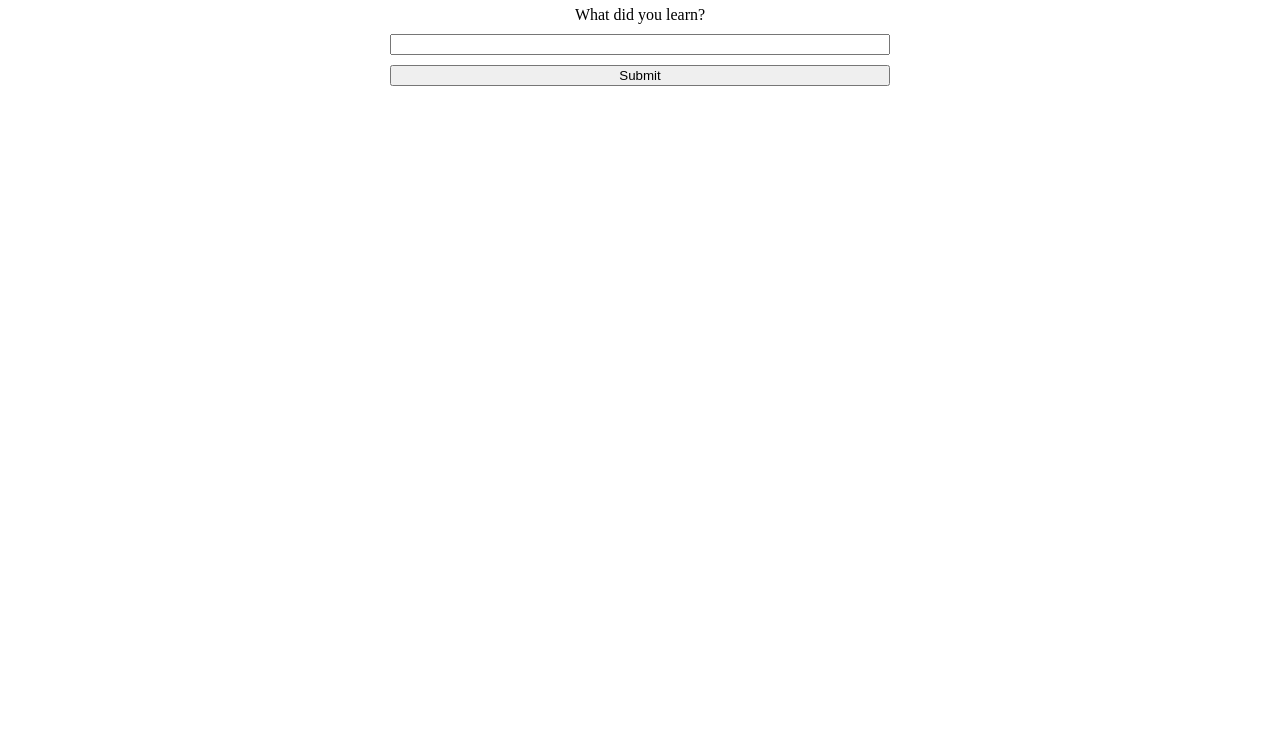
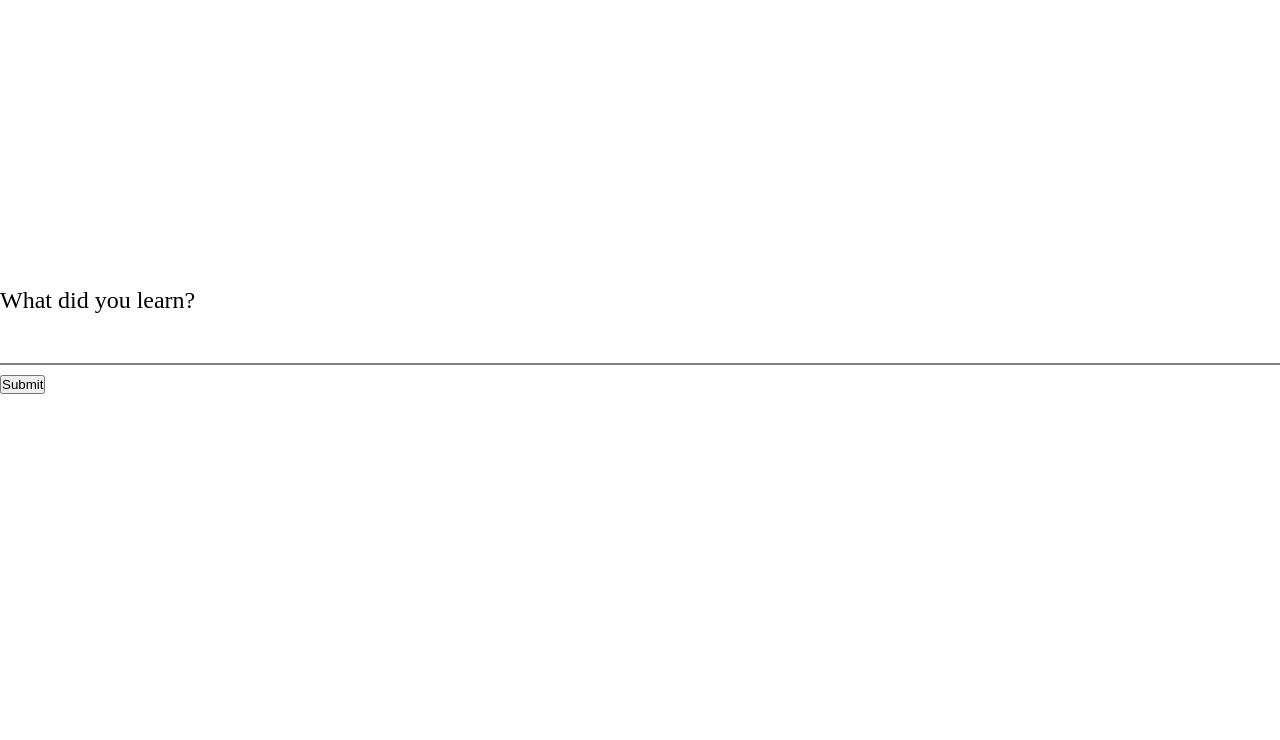
Before and after one commit to TheDeployGuy/til, a website built with Parcel: page index.html in a window 1280 px wide. Shown: the part 60-800 px from the top of the page. Built offline with nearby package versions, Linux system fonts and the light colour scheme.

Commit message:
More css changes

```diff
--- a/index.css
+++ b/index.css
@@ -1,19 +1,27 @@
 * {
   box-sizing: border-box;
+  margin: 0;
+  padding: 0;
 }
 
 .container {
-  max-width: 500px;
-  margin-left: auto;
-  margin-right: auto;
+  height: 100vh;
+  display: flex;
+  justify-content: center;
+  align-items: center;
 }
 
 .container > form {
-  display: flex;
-  flex-direction: column;
-  text-align: center;
+  width: 100%;
+}
+.container > form > input {
+  margin: 10px 0;
+  width: 100%;
+  padding: 12px 20px;
+  border: none;
+  border-bottom: 2px solid gray;
 }
 
-.container > form > input {
-  margin: 10px 0;
+.container > form > label {
+  font-size: 24px;
 }
--- a/index.html
+++ b/index.html
@@ -7,8 +7,6 @@
 </head>
 
 <body>
-	<div id="app"></div>
-	<h1>TIL - Today I learned</h1>
 	<div class="container">
 		<form>
 			<label for="newtil">What did you learn?</label>
```
